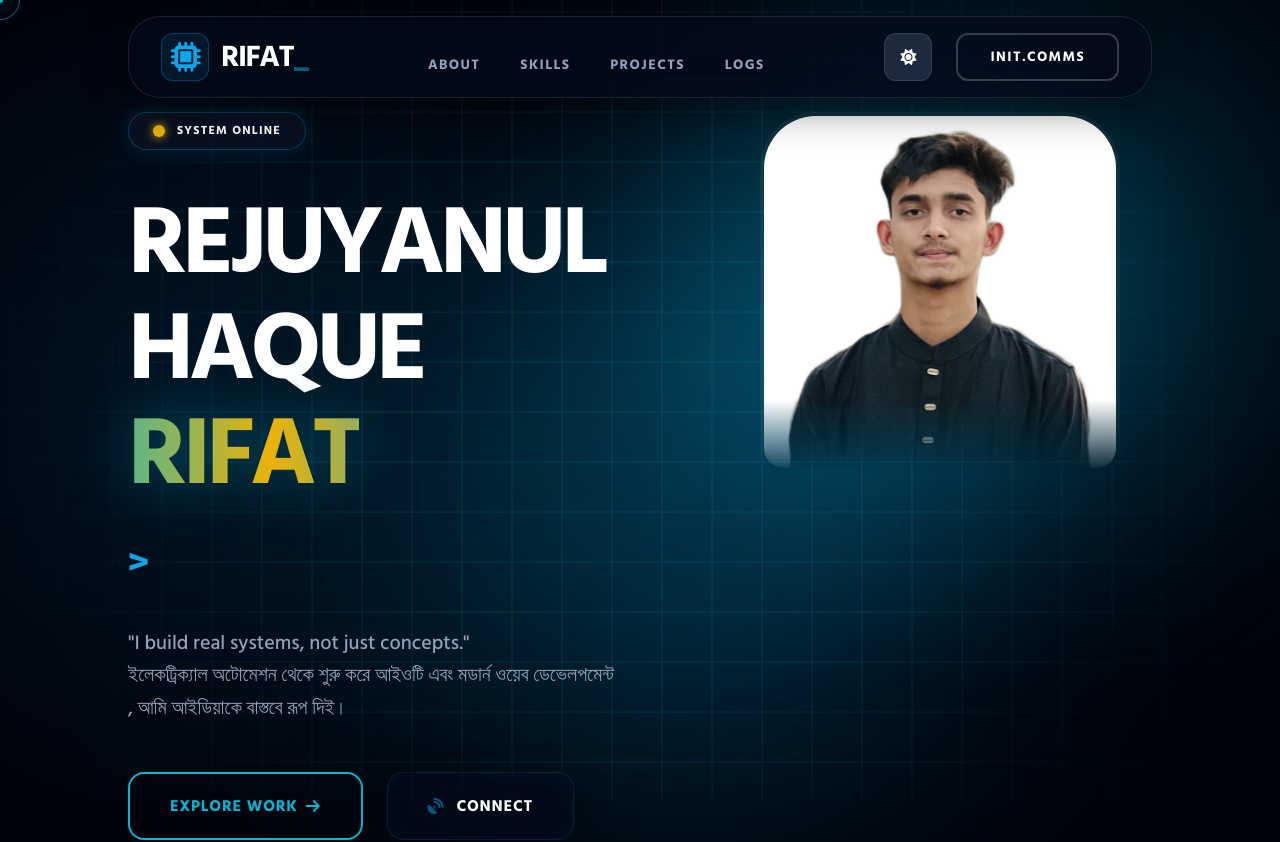
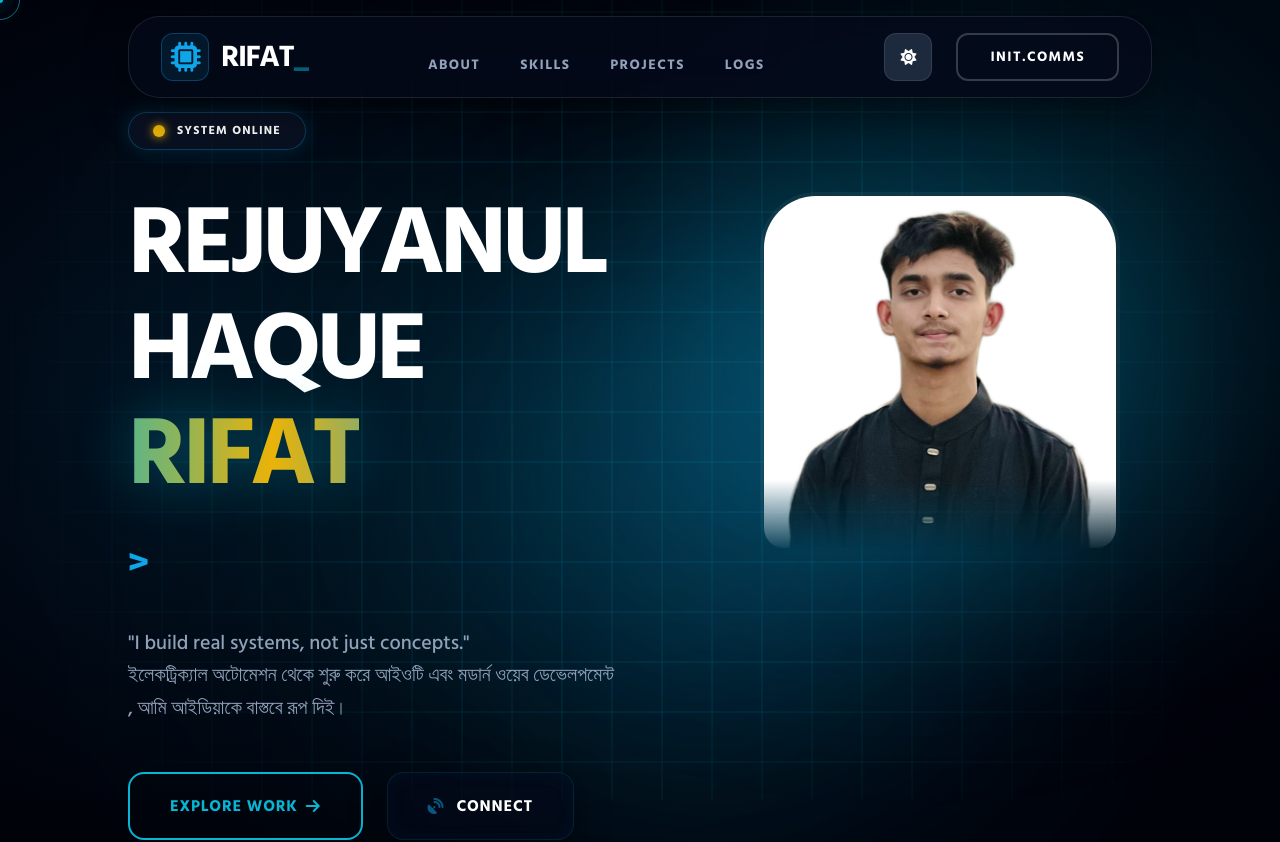
Before and after one commit to Rejuyanul-Haque-Rifat/Rejuyanul-Haque-Rifat, a Next.js app: page / in a window 1280 px wide. Shown: the top 842 px of the page. Built offline with nearby package versions, Linux system fonts and the light colour scheme.

Commit message:
Align hero image exactly with H1 name text

```diff
--- a/src/app/[[...slug]]/page.jsx
+++ b/src/app/[[...slug]]/page.jsx
@@ -340,7 +340,7 @@ export default function App() {
             </div>
           </div>
 
-          <div className="relative flex justify-center items-center hero-reveal order-1 lg:order-2 mb-6 lg:mb-0 mt-8 lg:mt-0">
+          <div className="relative flex justify-center items-center lg:items-start hero-reveal order-1 lg:order-2 mb-6 lg:mb-0 mt-8 lg:mt-[80px]">
             <div className="hidden md:block absolute inset-0 bg-gradient-to-tr from-electric/30 to-neon/30 blur-[100px] rounded-full scale-110 animate-pulse mix-blend-multiply dark:mix-blend-screen"></div>
             <div className="relative z-10 w-[80%] max-w-[220px] sm:max-w-[280px] md:max-w-[320px] lg:max-w-[360px] group flex justify-center mx-auto lg:ml-auto lg:mr-8 transform md:hover:-translate-y-4 transition-transform duration-700">
               <img src="/rifat.jpg" alt="Rifat" className="w-full h-auto object-cover transition-all duration-1000 cursor-pointer drop-shadow-2xl rounded-t-[2.5rem] md:rounded-t-[3.5rem] rounded-b-[1.5rem] border-4 border-white/10 dark:border-white/5" style={{ WebkitMaskImage: 'linear-gradient(to bottom, black 80%, transparent 100%)', maskImage: 'linear-gradient(to bottom, black 80%, transparent 100%)' }} />
```
